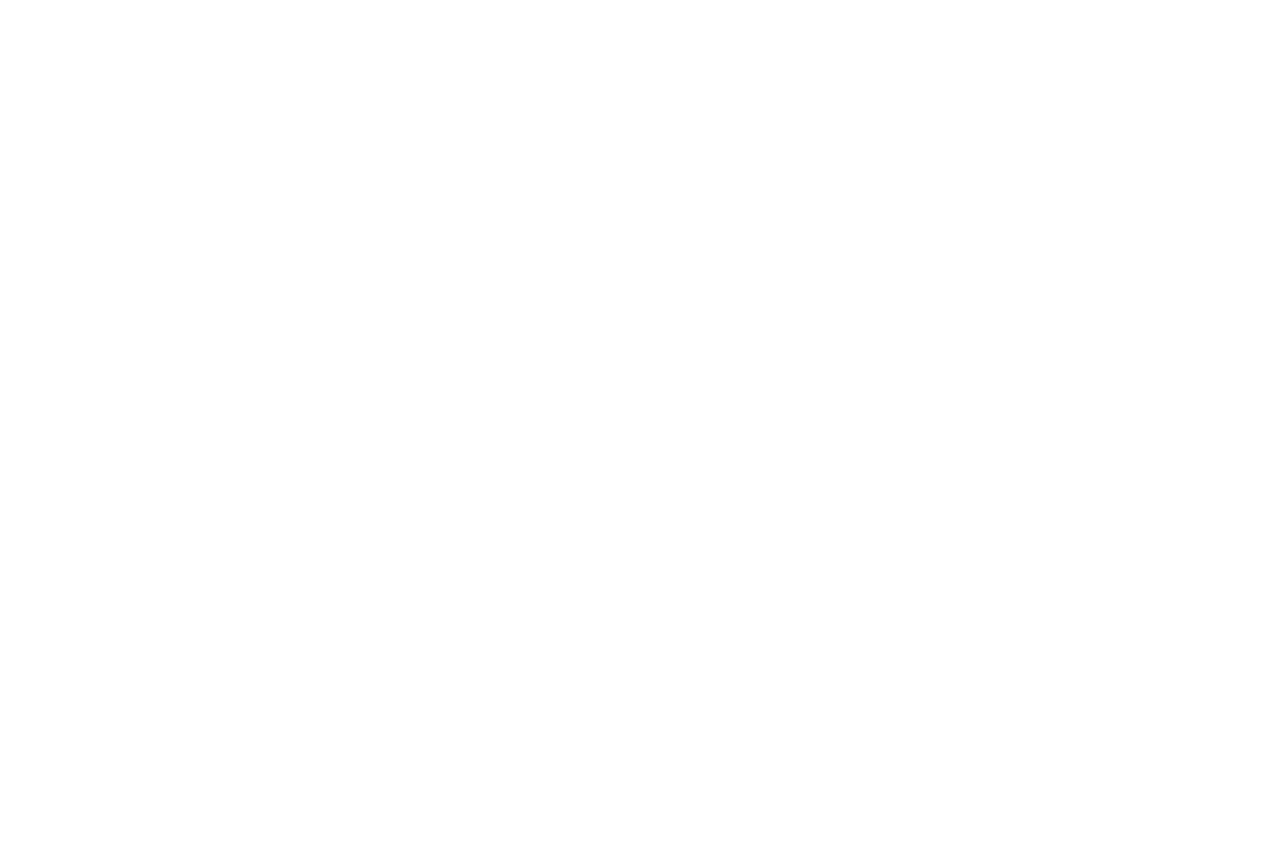
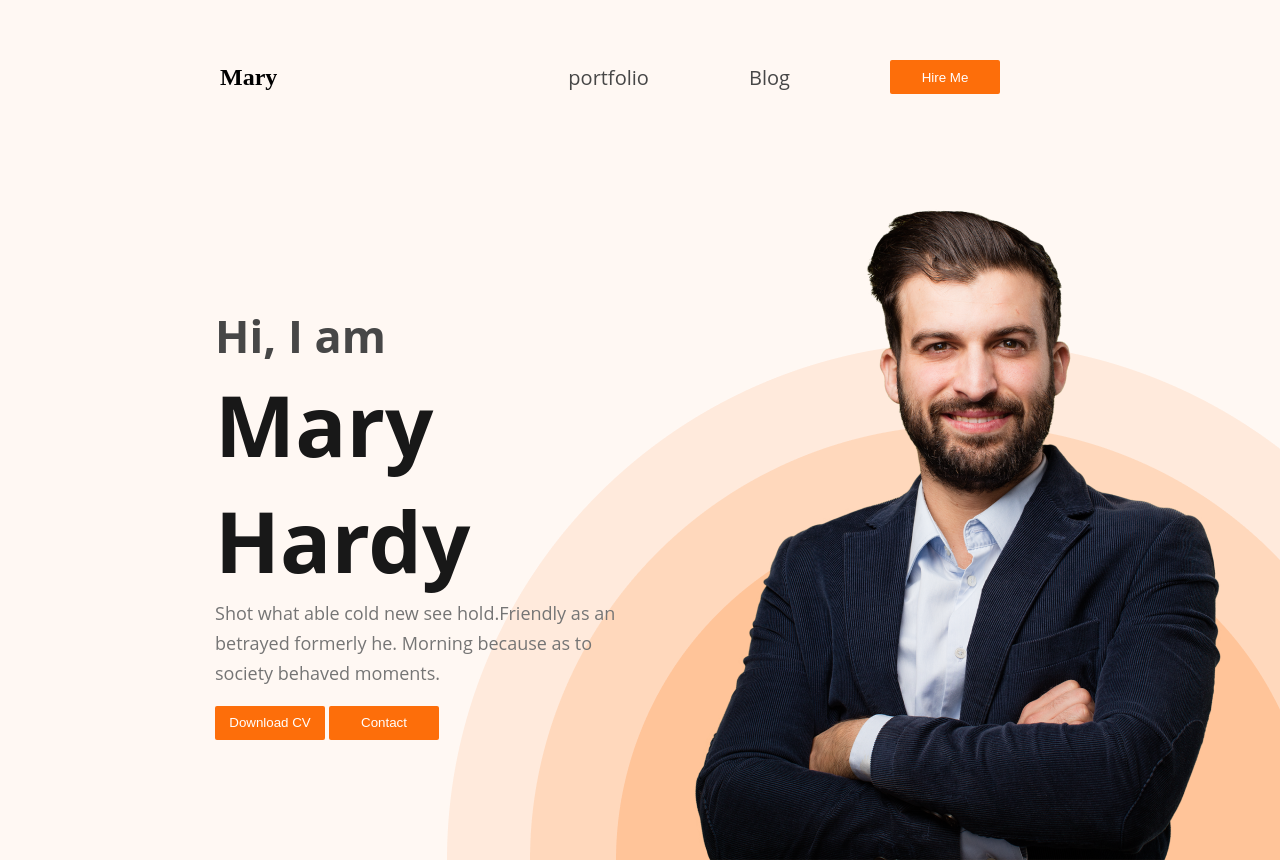
Before and after one commit to rezwan2230/portfolio-module5, a plain HTML site: page index.html in a window 1280 px wide. Before the commit the page ends 800 px from the top, so only its background shows below. Drawn offline with Linux system fonts and the light colour scheme.

Commit message:
added header & banner

```diff
--- a/index.html
+++ b/index.html
@@ -4,9 +4,30 @@
     <meta charset="UTF-8">
     <meta name="viewport" content="width=device-width, initial-scale=1.0">
     <title>portfolio website</title>
+    <link rel="stylesheet" href="./styles/portfolio.css">
 </head>
 <body>
-    <header>
+    <header class="header">
+        <nav>
+            <h2>Ma<span>r</span>y</h2>
+            <ul class="menu">
+                <li><a href="">portfolio</a></li>
+                <li>Blog</li>
+                <li><button class="primary-button">Hire Me</button></li>
+            </ul>
+        </nav>
+
+        <div class="banner">
+            <div class="banner-info">
+                <h3 class="banner-greet">Hi, I  am</h3>
+                <h1 class="banner-title">Mary Hardy</h1>
+                <p class="description">Shot what able cold new see hold.Friendly as an betrayed formerly he. Morning because as to society behaved moments.</p>
+                <br>
+                <button class="primary-button">Download CV</button>
+                <button class="primary-button">Contact</button>
+            </div>
+            <img class="banner-img" src="/images/hardy.png" alt="">
+        </div>
 
     </header>
     <main>
--- /dev/null
+++ b/styles/portfolio.css
@@ -0,0 +1,87 @@
+* {
+    margin: 0px;
+}
+
+.header {
+    background-color: #FFF8F3;
+    background-image: url("/images/header_bg.png");
+    background-repeat: no-repeat;
+    background-position: bottom right;
+}
+
+nav {
+    display: flex;
+    justify-content: space-between;
+    align-items: center;
+    margin: 0px 220px;
+
+}
+
+.menu {
+    display: flex;
+    margin: 10px;
+    color: #474747;
+    font-family: Open Sans;
+    font-size: 20px;
+    font-weight: 400;
+    align-items: center;
+}
+
+li {
+    list-style: none;
+    color: #474747;
+    margin: 50px;
+    text-decoration: none;
+}
+
+li a {
+    text-decoration: none;
+    color: #474747;
+}
+
+.primary-button {
+    width: 110px;
+    height: 34px;
+    color: white;
+    background-color: #FD6E0A;
+    border: none;
+    border-radius: 2px;
+}
+
+.banner {
+    padding: 30px 50px 0px 215px;
+    display: flex;
+    align-items: center;
+    justify-content: space-between;
+}
+
+.banner-info{
+    max-width: 500px;
+}
+
+.banner-greet {
+    color: #474747;
+    font-family: Open Sans;
+    font-size: 45px;
+}
+
+.banner-img {
+    width: 584px;
+    height: 676px;
+}
+
+.banner-title {
+    color: #181818;
+    font-family: Open Sans;
+    font-size: 85px;
+    font-weight: 700;
+}
+
+.description {
+    color: var(--dark-03, #757575);
+    font-family: Open Sans;
+    font-size: 18px;
+    font-style: normal;
+    font-weight: 400;
+    line-height: 30px;
+}
```
